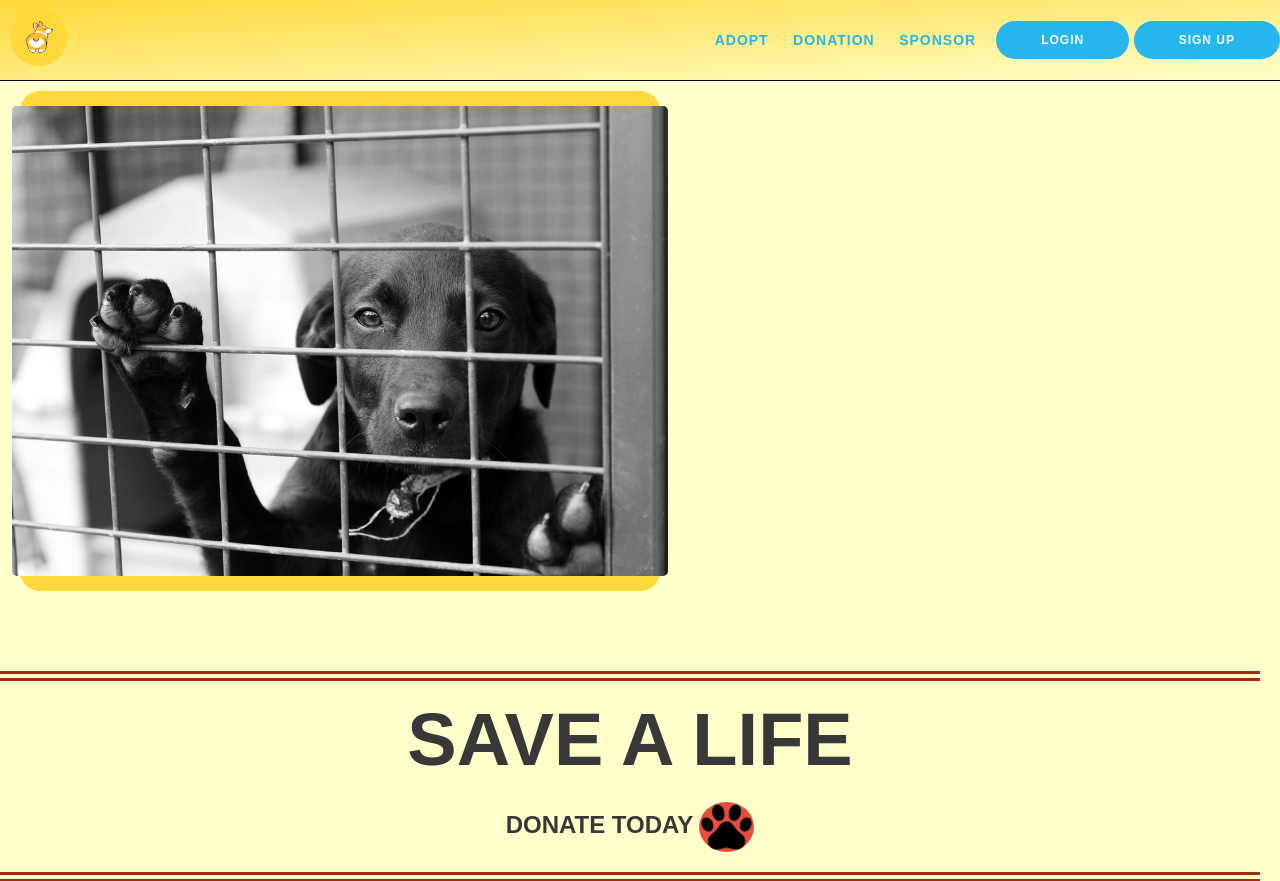
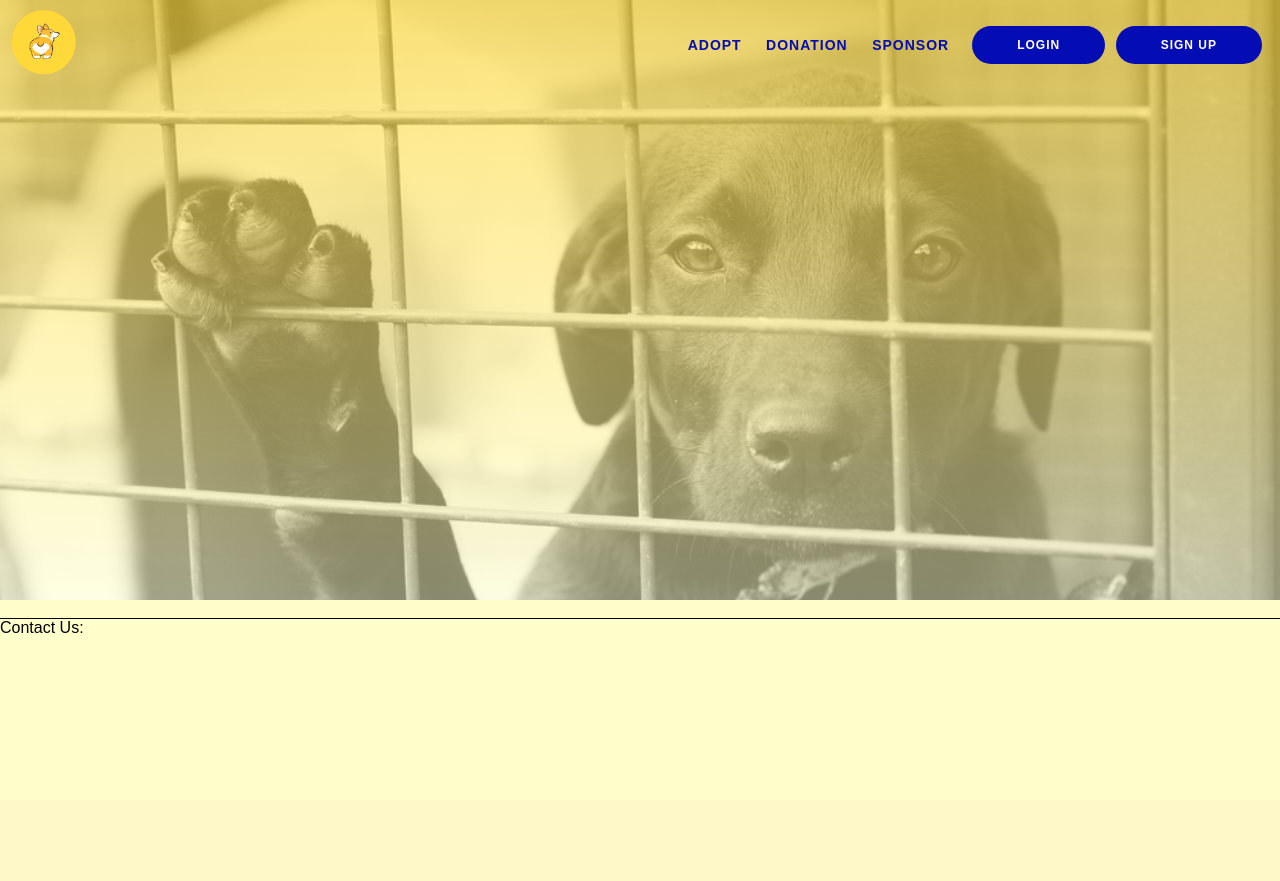
Before and after one commit to cineris/Animal-Adoption-Website---Sem5-WP-Project, a PHP site: page /WP_Project.html in a window 1280 px wide. Shown: the top 881 px of the page. After the commit the page ends 633 px from the top, so only its background shows below. Run offline with PHP 8.4, Linux system fonts and the light colour scheme.

Commit message:
changed header image, nav bg

```diff
--- a/WP_Project.html
+++ b/WP_Project.html
@@ -9,6 +9,7 @@
 </head>
 <body>
     <!-- header and navbar -->
+    <div class="nav-bg-container">
     <header>
         <img src="images/corgi.png" alt="logo">
         <nav>
@@ -23,6 +24,7 @@
             <a href="#"><button type="button" id="signup-button"> Sign Up </button></a>
         </div>
     </header>
+    </div>
 
     <!-- log in/sign up -  pop up form -->
     <div class="popup lg">
@@ -72,7 +74,7 @@
             </div>
         </div>
     </div>
-
+    <!--
     <div class="banner">
 		<div class="image-container">
 			<img src="images/puppy.jpg" alt="Cute Dog Picture in Banner" class="bannerpic">
@@ -87,8 +89,7 @@
 			</p>
 		</div>
 	</div>
-
-
+    -->
     <div class="about-container">
     </div>
 
--- a/style/homepage.css
+++ b/style/homepage.css
@@ -14,14 +14,19 @@ header{
     display: flex;
     justify-content: flex-end;
     align-items: center;
-    border-bottom: 1px solid;
-    background-image: linear-gradient(to right bottom, #FFD939,#FEFFCB);
 }
 header img{
-    width: 80px;
-    height: 80px;
+    width: 90px;
+    height: 90px;
     cursor: pointer;
     margin-right: auto;
+}
+.nav-bg-container{
+    background-image: linear-gradient(to bottom, #FFD939AA,#FEFFCB88), url("../images/puppy.jpg");
+    background-position: center;
+    background-repeat: no-repeat;
+    background-size: cover;
+    height: 600px;
 }
 
 /* adopt, donation, sponsor nav links */
@@ -39,23 +44,27 @@ header img{
     border-radius: 15px;
     font-family: sans-serif;
     font-size: 14px;
-    color: #26B5ED;
+    color: #040CB3;  /* purple: 6315B3*/
 	font-weight: bold;
 	letter-spacing: 1px;
 	text-transform: uppercase;
     transition: 0.5s;
 }
 .nav_links a:hover{
-    color: #26B5ED;
+    color: #186ED6;
     opacity: 65%;
 }
 
 /* login/signup buttons */
+.userlogins {
+    margin-right: 15px;
+}
 header button{
     text-decoration: none;
     border: none;
     border-radius: 20px;
-    background-color: #26B5ED;
+    margin: 0px 3px;
+    background-color: #040CB3;
     cursor: pointer;
 	font-size: 12px;
 	font-weight: bold;
@@ -66,7 +75,7 @@ header button{
     transition: 0.5s;
 }
 header button:hover{
-    background-color: #26B5ED;
+    background-color: #186ED6;
     opacity: 75%;
 }
 
@@ -149,7 +158,7 @@ header button:hover{
     text-decoration: none;
     border: none;
     border-radius: 20px;
-    background-color: #26B5ED;
+    background-color: #040CB3;
     cursor: pointer;
 	font-size: 12px;
 	font-weight: bold;
@@ -173,6 +182,8 @@ header button:hover{
 }
 
 /* banner styles */
+
+/*
 .image-container{
     display: flex;
     justify-content: center;
@@ -232,7 +243,7 @@ header button:hover{
 .bannerlink img{
 	height: 100%;
 	width: auto;
-}
+} */
 
 /* footer */
 footer{
```
